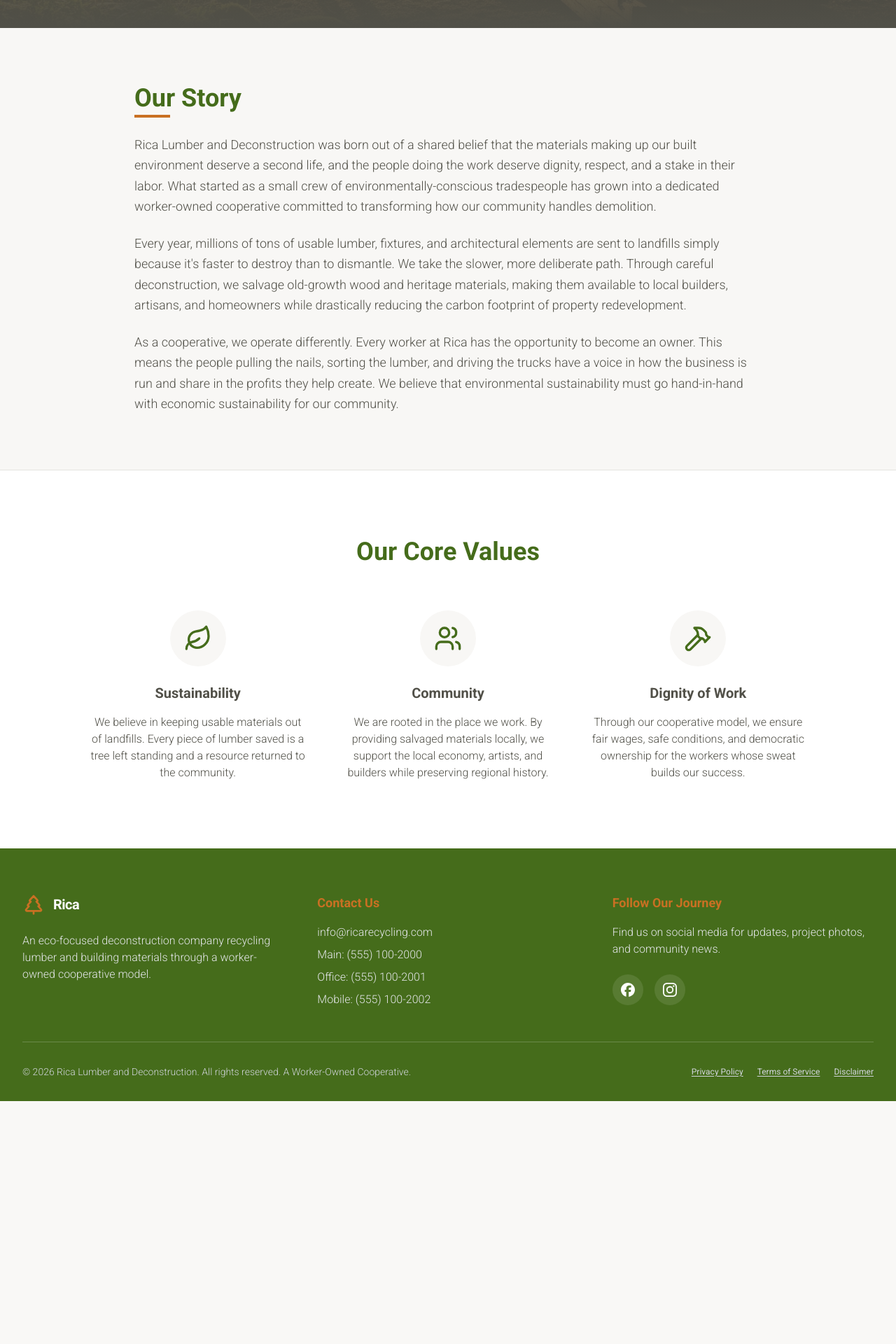
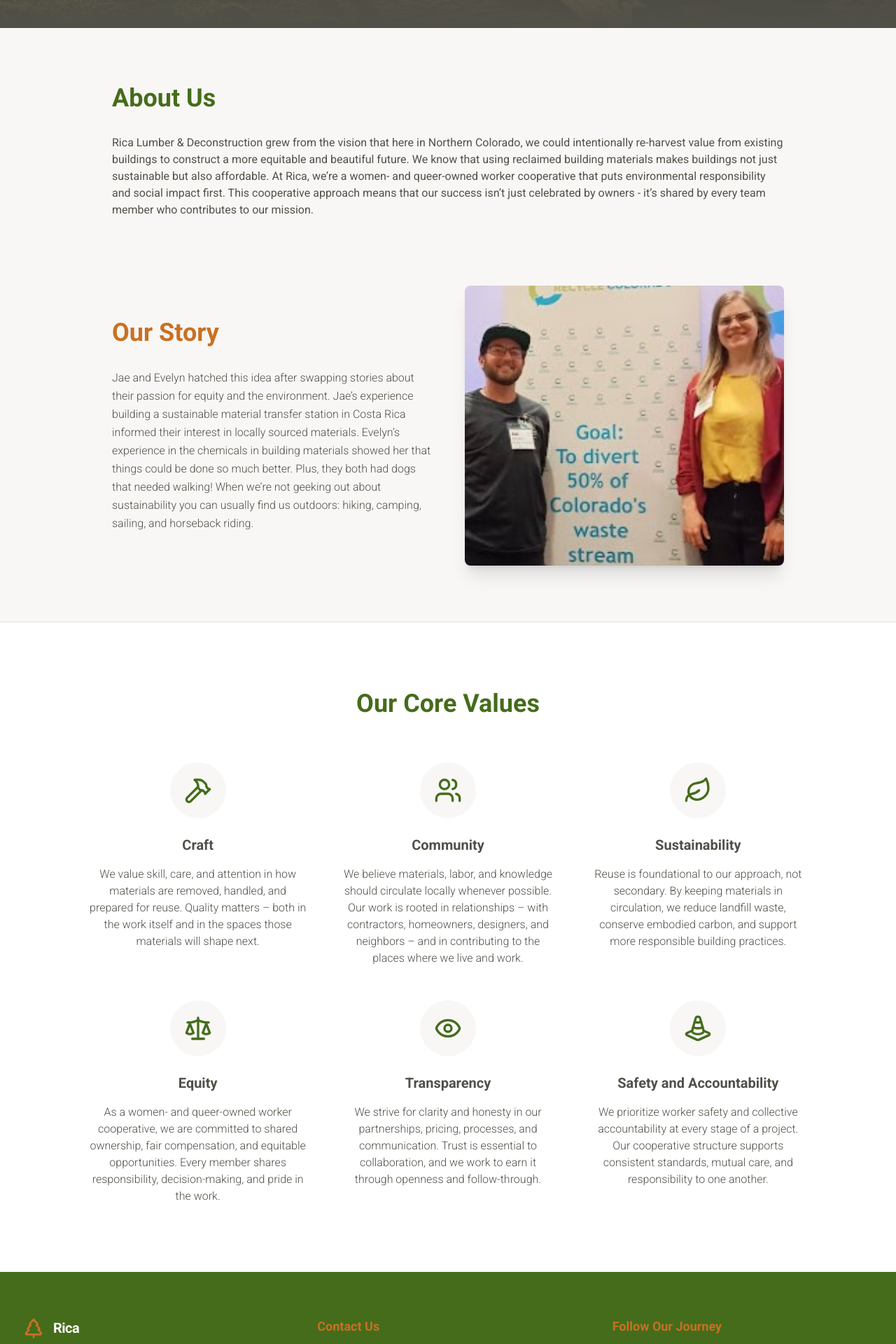
Before and after one commit to Aspen14/rica_website, a React (Vite) app: page /about in a window 1280 px wide. Shown: the part 520-2440 px from the top of the page at 70% size. Before the commit the page ends 2093 px from the top, so only its background shows below. Built offline with nearby package versions, Linux system fonts and the light colour scheme.

Commit message:
about page set up

```diff
--- a/src/components/layout/Layout.tsx
+++ b/src/components/layout/Layout.tsx
@@ -121,7 +121,7 @@ const Header = () => {
               <div className="hidden sm:block">
                 <span className="font-bold text-xl tracking-tight">Rica</span>
                 <span className="text-gray-300 mx-2">|</span>
-                <span className="font-light text-gray-200">Recycling & Waste</span>
+                <span className="font-light text-gray-200">Lumber and Deconstruction</span>
               </div>
             </Link>
           </div>
--- a/src/pages/about.tsx
+++ b/src/pages/about.tsx
@@ -1,6 +1,6 @@
 import React from "react";
 import { motion } from "framer-motion";
-import { Leaf, Users, Hammer } from "lucide-react";
+import { Leaf, Users, Hammer, Scale, Eye, TrafficCone } from "lucide-react";
 
 export const fadeInUp = {
   hidden: { opacity: 0, y: 30 },
@@ -52,37 +52,63 @@ export default function About() {
             transition={{ duration: 0.8, delay: 0.3 }}
             className="text-gray-200 text-sm md:text-base font-light italic"
           >
-            Photo of our founders — coming soon
+            Ways to join the worker-owned cooperative — coming soon!
           </motion.p>
         </div>
       </section>
 
       {/* Story Section */}
       <section className="py-20 px-4 sm:px-6 lg:px-8 bg-[#F8F7F5]">
-        <motion.div
-          className="container mx-auto max-w-4xl"
+          <div className="container mx-auto px-4 sm:px-6 lg:px-8 max-w-5xl space-y-24">
+
+            {/* Section 1: About Us */}
+            <motion.section
               initial="hidden"
               whileInView="visible"
               viewport={{ once: true, margin: "-100px" }}
               variants={staggerContainer}
+              className="grid grid-cols-1 lg items-center"
             >
-          <motion.h2 variants={fadeInUp} className="text-3xl md:text-4xl font-bold text-[#456C1B] mb-8 relative inline-block">
+                <motion.h2 variants={fadeInUp} className="text-3xl md:text-4xl font-bold text-[#456C1B] mb-8">
+                  About Us
+                </motion.h2>
+                <motion.p variants={fadeInUp}>
+                  Rica Lumber & Deconstruction grew from the vision that here in Northern Colorado, we could intentionally re-harvest value from existing buildings to construct a more equitable and beautiful future. We know that using reclaimed building materials makes buildings not just sustainable but also affordable.
+
+                  At Rica, we’re a women- and queer-owned worker cooperative that puts environmental responsibility and social impact first. This cooperative approach means that our success isn’t just celebrated by owners - it’s shared by every team member who contributes to our mission.
+                </motion.p>
+            </motion.section>
+
+            {/* Section 2: Our Story */}
+            <motion.section
+              initial="hidden"
+              whileInView="visible"
+              viewport={{ once: true, margin: "-100px" }}
+              variants={staggerContainer}
+              className="grid grid-cols-1 lg:grid-cols-2 gap-12 items-center"
+            >
+              <div className="order-2 lg:order-1 space-y-6 text-[#515048] font-light leading-relaxed">
+                <motion.h2 variants={fadeInUp} className="text-3xl md:text-4xl font-bold text-[#C97023] mb-8">
                   Our Story
-            <span className="absolute -bottom-2 left-0 w-1/3 h-1 bg-[#C97023]"></span>
                 </motion.h2>
-
-          <div className="space-y-6 text-[#515048] text-lg leading-relaxed font-light">
                 <motion.p variants={fadeInUp}>
-              Rica Lumber and Deconstruction was born out of a shared belief that the materials making up our built environment deserve a second life, and the people doing the work deserve dignity, respect, and a stake in their labor. What started as a small crew of environmentally-conscious tradespeople has grown into a dedicated worker-owned cooperative committed to transforming how our community handles demolition.
-            </motion.p>
-            <motion.p variants={fadeInUp}>
-              Every year, millions of tons of usable lumber, fixtures, and architectural elements are sent to landfills simply because it's faster to destroy than to dismantle. We take the slower, more deliberate path. Through careful deconstruction, we salvage old-growth wood and heritage materials, making them available to local builders, artisans, and homeowners while drastically reducing the carbon footprint of property redevelopment.
-            </motion.p>
-            <motion.p variants={fadeInUp}>
-              As a cooperative, we operate differently. Every worker at Rica has the opportunity to become an owner. This means the people pulling the nails, sorting the lumber, and driving the trucks have a voice in how the business is run and share in the profits they help create. We believe that environmental sustainability must go hand-in-hand with economic sustainability for our community.
+                  Jae and Evelyn hatched this idea after swapping stories about their passion for equity and the environment. Jae’s experience building a sustainable material transfer station in Costa Rica informed their interest in locally sourced materials. Evelyn’s experience in the chemicals in building materials showed her that things could be done so much better. Plus, they both had dogs that needed walking! When we’re not geeking out about sustainability you can usually find us outdoors: hiking, camping, sailing, and horseback riding.
                 </motion.p>
               </div>
+              <motion.div variants={fadeInUp} className="order-1 lg:order-2 rounded-lg overflow-hidden shadow-xl">
+                <img
+                  src="/src/assets/images/founders.jpg"
+                  alt="Reclaimed wood planks in a workshop"
+                  className="w-full h-[400px] object-cover"
+                  onError={(e) => {
+                    e.currentTarget.src = 'https://images.unsplash.com/photo-1533090161767-e6ffed986c88?q=80&w=2000&auto=format&fit=crop';
+                  }}
+                />
               </motion.div>
+            </motion.section>
+
+          </div>
+
       </section>
 
       {/* Values Section */}
@@ -101,11 +127,11 @@ export default function About() {
           <div className="grid grid-cols-1 md:grid-cols-3 gap-12">
             <motion.div variants={fadeInUp} className="flex flex-col items-center text-center group">
               <div className="w-20 h-20 bg-[#F8F7F5] rounded-full flex items-center justify-center mb-6 group-hover:bg-[#C97023] transition-colors duration-300">
-                <Leaf className="w-10 h-10 text-[#456C1B] group-hover:text-white transition-colors duration-300" />
+                <Hammer className="w-10 h-10 text-[#456C1B] group-hover:text-white transition-colors duration-300" />
               </div>
-              <h3 className="text-xl font-bold text-[#515048] mb-4">Sustainability</h3>
+              <h3 className="text-xl font-bold text-[#515048] mb-4">Craft</h3>
               <p className="text-[#515048] font-light">
-                We believe in keeping usable materials out of landfills. Every piece of lumber saved is a tree left standing and a resource returned to the community.
+                We value skill, care, and attention in how materials are removed, handled, and prepared for reuse. Quality matters – both in the work itself and in the spaces those materials will shape next.
               </p>
             </motion.div>
 
@@ -115,22 +141,47 @@ export default function About() {
               </div>
               <h3 className="text-xl font-bold text-[#515048] mb-4">Community</h3>
               <p className="text-[#515048] font-light">
-                We are rooted in the place we work. By providing salvaged materials locally, we support the local economy, artists, and builders while preserving regional history.
+                We believe materials, labor, and knowledge should circulate locally whenever possible. Our work is rooted in relationships – with contractors, homeowners, designers, and neighbors – and in contributing to the places where we live and work.              </p>
+            </motion.div>
+            <motion.div variants={fadeInUp} className="flex flex-col items-center text-center group">
+              <div className="w-20 h-20 bg-[#F8F7F5] rounded-full flex items-center justify-center mb-6 group-hover:bg-[#C97023] transition-colors duration-300">
+                <Leaf className="w-10 h-10 text-[#456C1B] group-hover:text-white transition-colors duration-300" />
+              </div>
+              <h3 className="text-xl font-bold text-[#515048] mb-4">Sustainability</h3>
+              <p className="text-[#515048] font-light">
+                Reuse is foundational to our approach, not secondary. By keeping materials in circulation, we reduce landfill waste, conserve embodied carbon, and support more responsible building practices.
+              </p>
+            </motion.div>
+            <motion.div variants={fadeInUp} className="flex flex-col items-center text-center group">
+              <div className="w-20 h-20 bg-[#F8F7F5] rounded-full flex items-center justify-center mb-6 group-hover:bg-[#C97023] transition-colors duration-300">
+                <Scale className="w-10 h-10 text-[#456C1B] group-hover:text-white transition-colors duration-300" />
+              </div>
+              <h3 className="text-xl font-bold text-[#515048] mb-4">Equity</h3>
+              <p className="text-[#515048] font-light">
+                As a women- and queer-owned worker cooperative, we are committed to shared ownership, fair compensation, and equitable opportunities. Every member shares responsibility, decision-making, and pride in the work.              </p>
+            </motion.div>
+
+            <motion.div variants={fadeInUp} className="flex flex-col items-center text-center group">
+              <div className="w-20 h-20 bg-[#F8F7F5] rounded-full flex items-center justify-center mb-6 group-hover:bg-[#C97023] transition-colors duration-300">
+                <Eye className="w-10 h-10 text-[#456C1B] group-hover:text-white transition-colors duration-300" />
+              </div>
+              <h3 className="text-xl font-bold text-[#515048] mb-4">Transparency</h3>
+              <p className="text-[#515048] font-light">
+                We strive for clarity and honesty in our partnerships, pricing, processes, and communication. Trust is essential to collaboration, and we work to earn it through openness and follow-through.
               </p>
             </motion.div>
 
             <motion.div variants={fadeInUp} className="flex flex-col items-center text-center group">
               <div className="w-20 h-20 bg-[#F8F7F5] rounded-full flex items-center justify-center mb-6 group-hover:bg-[#C97023] transition-colors duration-300">
-                <Hammer className="w-10 h-10 text-[#456C1B] group-hover:text-white transition-colors duration-300" />
+                <TrafficCone className="w-10 h-10 text-[#456C1B] group-hover:text-white transition-colors duration-300" />
               </div>
-              <h3 className="text-xl font-bold text-[#515048] mb-4">Dignity of Work</h3>
+              <h3 className="text-xl font-bold text-[#515048] mb-4">Safety and Accountability</h3>
               <p className="text-[#515048] font-light">
-                Through our cooperative model, we ensure fair wages, safe conditions, and democratic ownership for the workers whose sweat builds our success.
-              </p>
+                We prioritize worker safety and collective accountability at every stage of a project. Our cooperative structure supports consistent standards, mutual care, and responsibility to one another.              </p>
             </motion.div>
           </div>
         </motion.div>
       </section>
-    </div>
+    </div >
   );
 }
--- a/src/pages/education.tsx
+++ b/src/pages/education.tsx
@@ -21,12 +21,6 @@ export default function Education() {
             </motion.h2>
             <motion.p variants={fadeInUp}>
               Deconstruction is the systematic dismantling of a building in order to maximize the recovery of materials for reuse and recycling. Unlike traditional demolition, which relies on heavy machinery to quickly crush a structure and haul the debris to a landfill, deconstruction is a careful, labor-intensive process that treats a building as a repository of valuable resources.
-            </motion.p>
-            <motion.p variants={fadeInUp}>
-              By un-building structures piece by piece, we can save high-quality, old-growth lumber, vintage fixtures, doors, windows, and architectural elements that simply aren't made anymore. These salvaged materials are then cleaned, de-nailed, and prepared for their next life in new construction, renovations, or artisan projects.
-            </motion.p>
-            <motion.p variants={fadeInUp}>
-              The environmental benefits are immense. Deconstruction drastically reduces greenhouse gas emissions, limits landfill waste, and protects natural resources by decreasing the demand for virgin timber and new manufacturing. It's a localized, circular economy approach that respects both our planet and our heritage.
             </motion.p>
           </div>
           <motion.div variants={fadeInUp} className="order-1 lg:order-2 rounded-lg overflow-hidden shadow-xl">
@@ -66,12 +60,7 @@ export default function Education() {
             <motion.p variants={fadeInUp}>
               A worker-owned cooperative is a business that is owned and democratically governed by its employees. Instead of external shareholders or a single owner extracting profits, the wealth generated by the company is shared equitably among the people doing the actual work.
             </motion.p>
-            <motion.p variants={fadeInUp}>
-              At Rica, this means our team members aren't just employees; they are active participants in the company's direction. Major decisions are made democratically, typically on a one-worker, one-vote basis. This structure creates a deeply invested workforce that takes pride in safety, efficiency, and craftsmanship.
-            </motion.p>
-            <motion.p variants={fadeInUp}>
-              We chose this model because we believe true sustainability includes the people within the system. By offering a path to ownership, we provide dignified, living-wage jobs that keep money circulating within our local community. It's an empowering alternative to traditional corporate structures, proving that business can be a force for collective good.
-            </motion.p>
+
           </div>
         </motion.section>
 
```
Also changed, not shown: src/assets/images/founders.jpg (added). Lines whose indentation alone changed are shown as unchanged.
